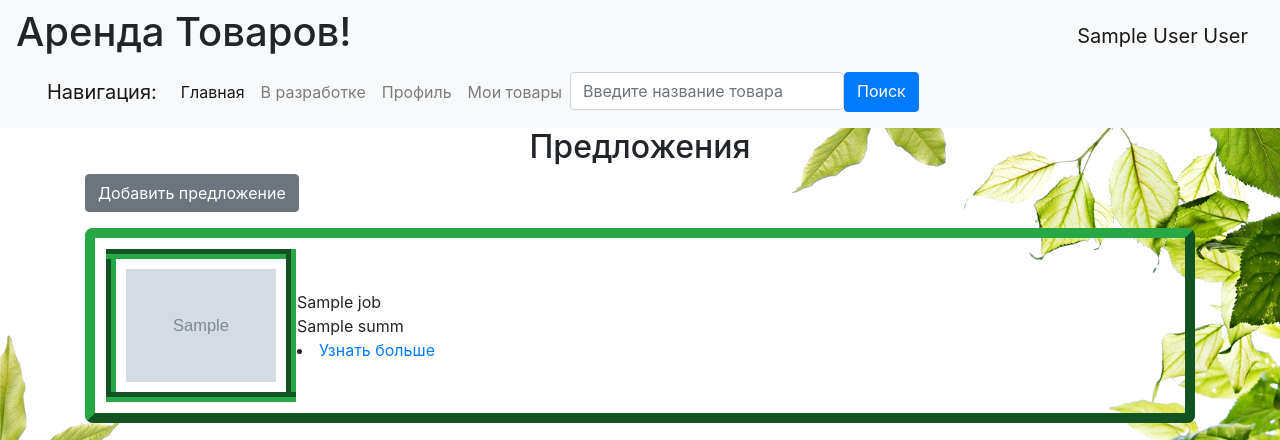
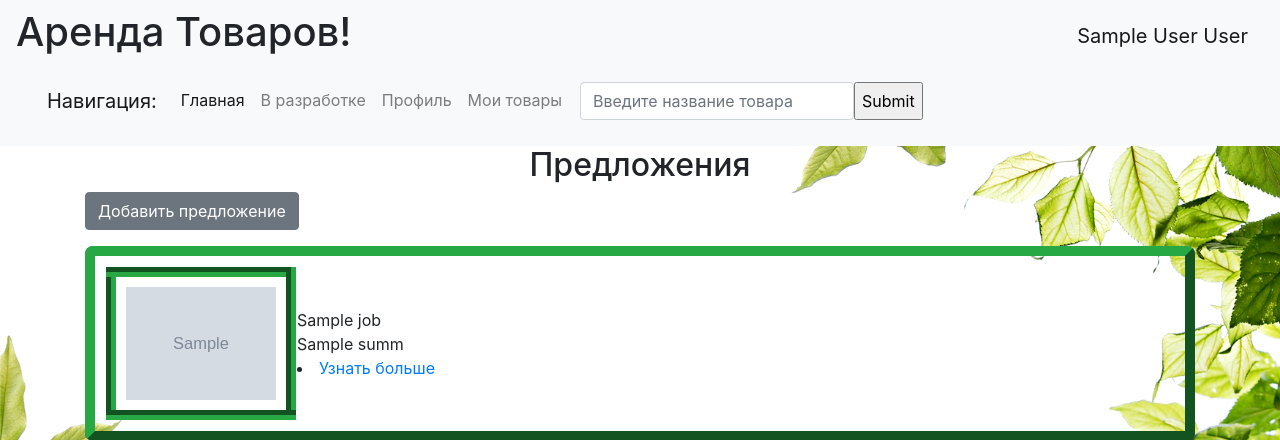
Before and after one commit to Unicreaste/website-for-rent, a Flask app: template Пример/additional/templates/index.html in a window 1280 px wide. Shown: the top 440 px of the page. Run offline with Flask 2, Linux system fonts and the light colour scheme; a user stored in the database is signed in; tables that the repository leaves empty hold one stand-in row (values such as "Sample post"); the template is opened without the code that fills it: most values are stand-ins (such as "Sample title", 1, 10 or a date in 2020); grey boxes marked "Sample" are stand-in pictures; parts of the project's set-up code (start-up, migrations or seed data) failed here and were passed over; some libraries are stand-ins or nearby versions.

Commit message:
Добавлен поиск по товарам

```diff
--- a/Пример/additional/main_departments.py
+++ b/Пример/additional/main_departments.py
@@ -191,11 +191,9 @@ def main():
 
     @app.route("/search", methods=['POST'])
     def search():
-
         session = db_session.create_session()
-        x = request.form['calc']
-        print(x)
-        product = session.query(Product).filter(x == Product.product_name)
+        x = request.form["calc"]
+        product = session.query(Product).filter(x == Product.product_name).all()
         users = session.query(User).all()
         names = {name.id: (name.surname, name.name) for name in users}
         return render_template("search.html", jobs=product, names=names, title='Товары')
--- a/Пример/additional/static/css/style.css
+++ b/Пример/additional/static/css/style.css
@@ -45,6 +45,9 @@ form {
     border-style: outset;
     border-radius: 0.5rem;
     padding: 10px;
+}
+#search{
+    border: None;
 }
 
 .title-reg-form{
@@ -101,3 +104,8 @@ border: 1px solid #28a745;
 .info {
     position: absolute;
 }
+
+.nav-link {
+    display: block;
+    padding: 1rem 1rem;
+}
--- a/Пример/additional/templates/base.html
+++ b/Пример/additional/templates/base.html
@@ -35,10 +35,10 @@
         <a class="nav-link" href="/my_profile">Профиль</a>
         <a class="nav-link" href="/my_products">Мои товары</a>
       </ul>
-          <forms class="d-flex">
+          <form  id="search" class="d-flex" method="post" action="/search">
         <input class="form-control me-2" type="search" name="calc" placeholder="Введите название товара" aria-label="Search">
-        <a class="btn btn-primary " href="/search">Поиск</a>
-      </forms>
+        <input type="submit">
+      </form>
       </div>
     </div>
   </div>
--- a/Пример/additional/templates/search.html
+++ b/Пример/additional/templates/search.html
@@ -36,6 +36,5 @@
     </table>
 </div>
 <br>
-{% endif %}
 {% endfor %}
 {% endblock %}
```
